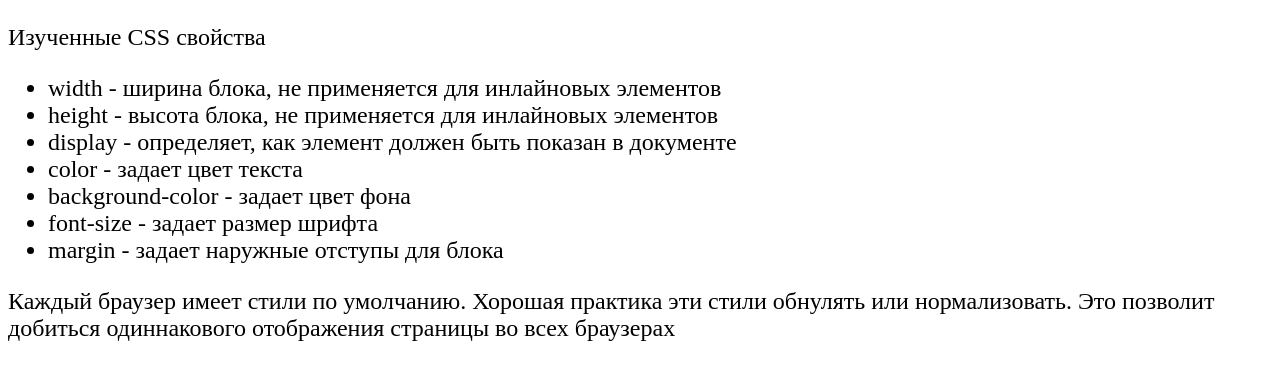
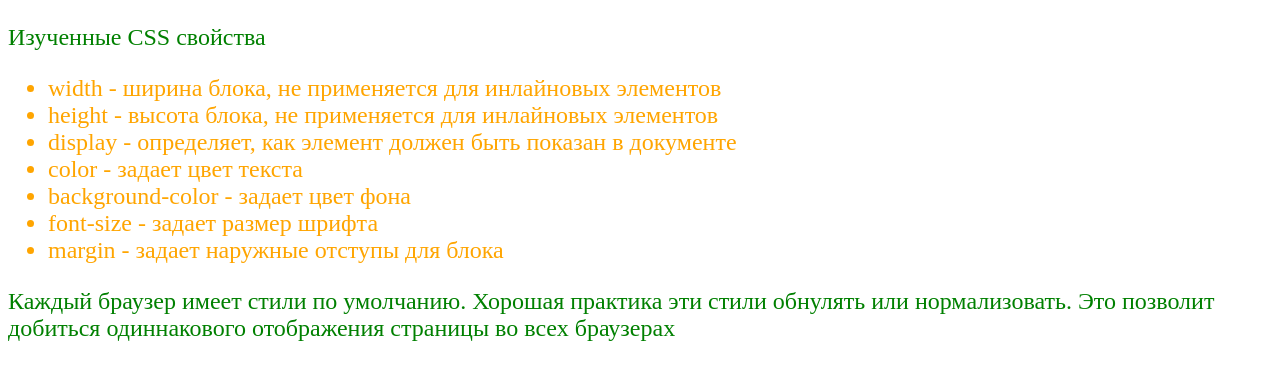
Before and after one commit to ichmen/js-test-2022, a plain HTML site: page index.html in a window 1280 px wide. Drawn offline with Linux system fonts and the light colour scheme.

Commit message:
css ready

```diff
--- a/styles.css
+++ b/styles.css
@@ -1,3 +1,9 @@
 main {
   font-size: 24px;
 }
+p {
+  color: green;
+}
+li {
+  color: orange;
+}
```
